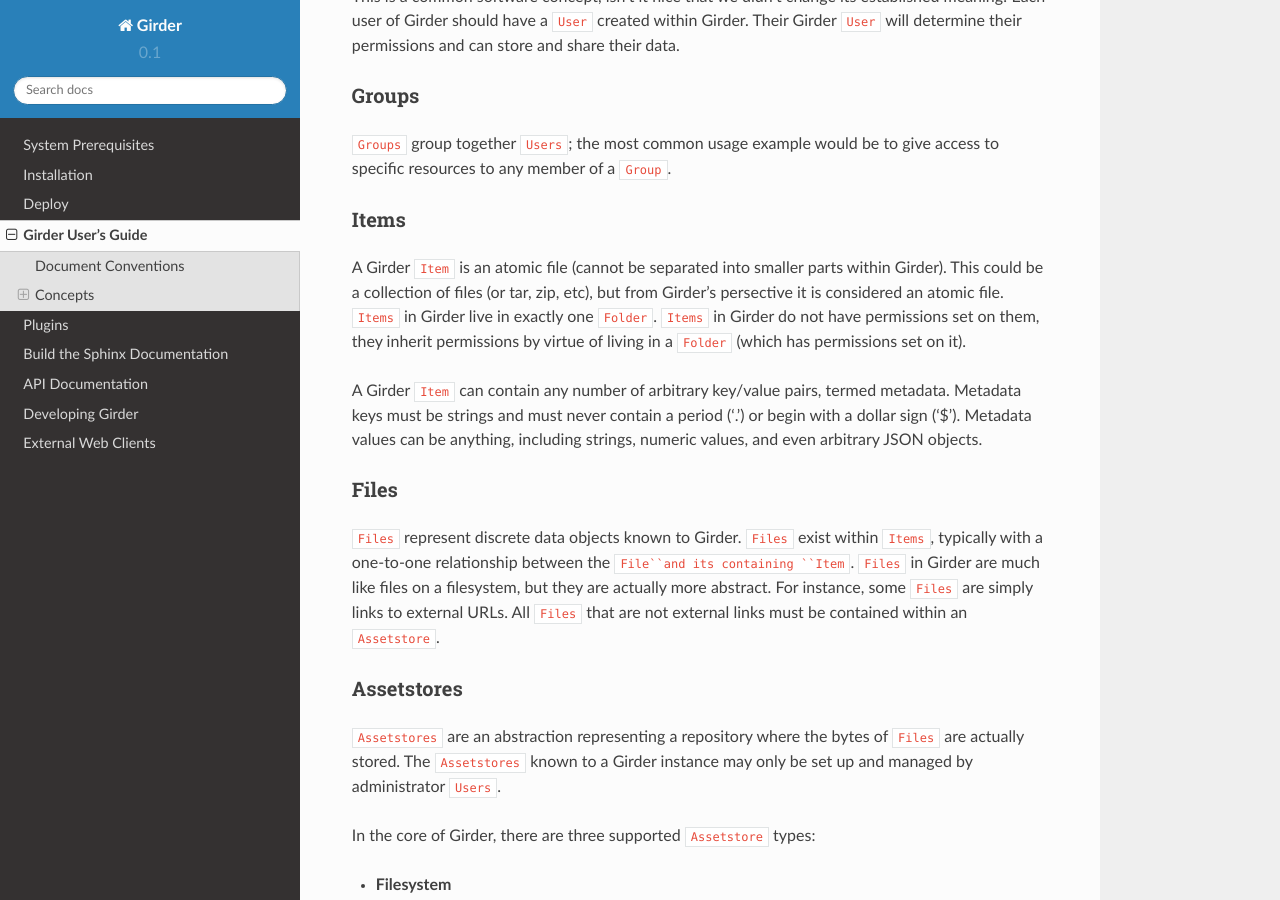
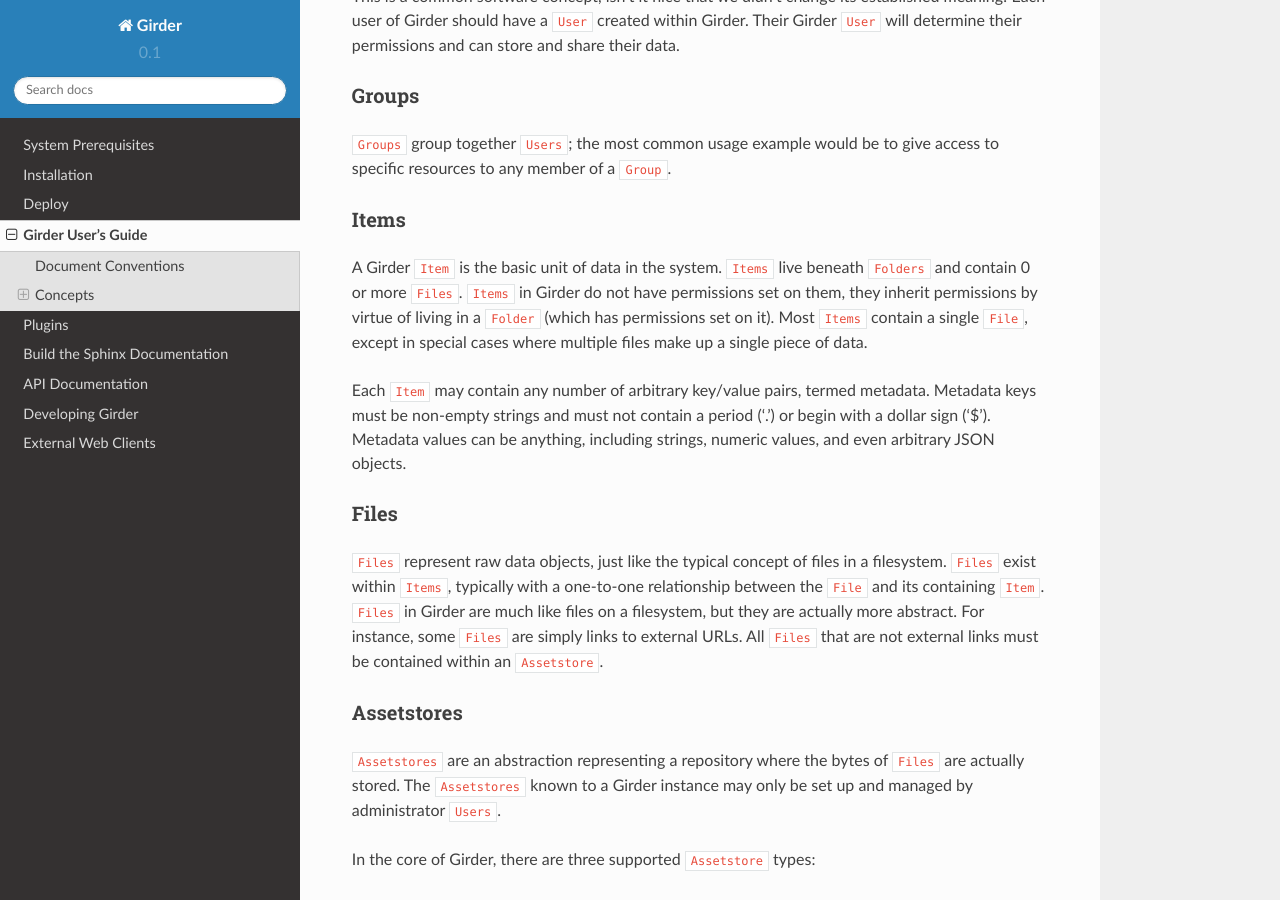
Before and after one commit to girder/girder, a Sphinx documentation site: the page built from docs/user-guide.rst, in a window 1280 px wide and 900 px high, scrolled down 698 px. Built offline with Sphinx 7.4.7 and the Read the Docs theme 2.0.0, drawn with Linux system fonts in a browser that asks for light colours.

Commit message:
Improve user guide, fix one typo

```diff
--- a/docs/user-guide.rst
+++ b/docs/user-guide.rst
@@ -41,24 +41,23 @@
 Items
 -----
 
-A Girder ``Item`` is an atomic file (cannot be separated into smaller parts
-within Girder).  This could be a collection of files (or tar, zip, etc), but
-from Girder's persective it is considered an atomic file.  ``Items`` in Girder
-live in exactly one ``Folder``.  ``Items`` in Girder do not have permissions set
+A Girder ``Item`` is the basic unit of data in the system. ``Items`` live beneath
+``Folders`` and contain 0 or more ``Files``. ``Items`` in Girder do not have permissions set
 on them, they inherit permissions by virtue of living in a ``Folder`` (which has
-permissions set on it).
+permissions set on it). Most ``Items`` contain a single ``File``, except
+in special cases where multiple files make up a single piece of data.
 
-A Girder ``Item`` can contain any number of arbitrary key/value pairs, termed
-metadata.  Metadata keys must be strings and must never contain a period ('.')
+Each ``Item`` may contain any number of arbitrary key/value pairs, termed
+metadata.  Metadata keys must be non-empty strings and must not contain a period ('.')
 or begin with a dollar sign ('$').  Metadata values can be anything, including
 strings, numeric values, and even arbitrary JSON objects.
 
 Files
 -----
 
-``Files`` represent discrete data objects known to Girder. ``Files`` exist
-within ``Items``, typically with a one-to-one relationship between the
-``File``and its containing ``Item``. ``Files`` in Girder are much like files on
+``Files`` represent raw data objects, just like the typical concept of files in
+a filesystem. ``Files`` exist within ``Items``, typically with a one-to-one relationship
+between the ``File`` and its containing ``Item``. ``Files`` in Girder are much like files on
 a filesystem, but they are actually more abstract. For instance, some ``Files``
 are simply links to external URLs. All ``Files`` that are not external links
 must be contained within an ``Assetstore``.
```
